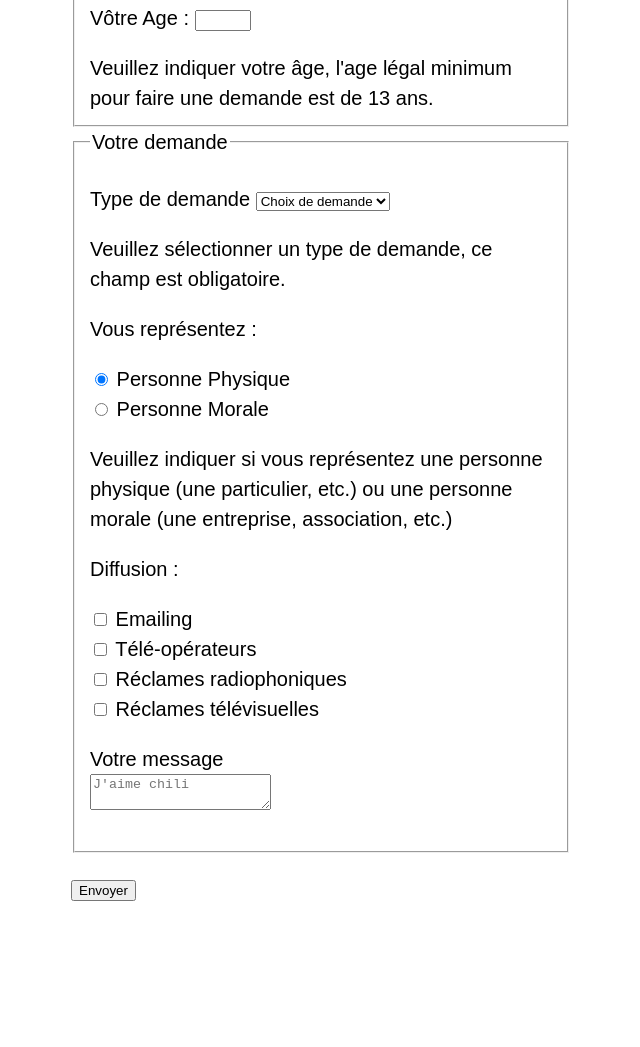
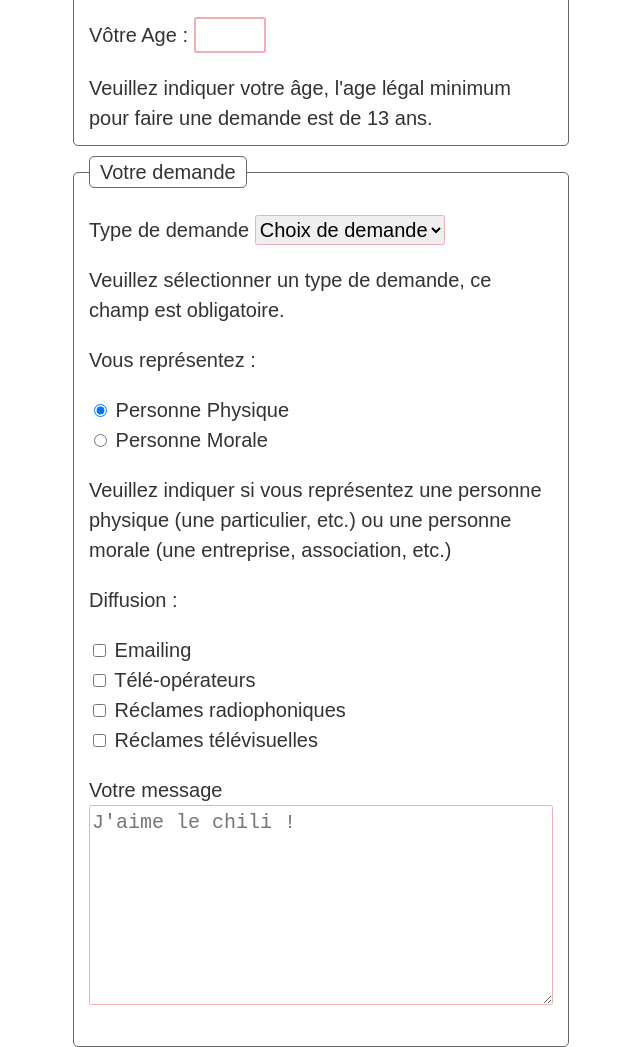
Before and after one commit to nicoduflot/2026-04-13-web-inter, a plain HTML site: page formulaire.html in a window 1280 px wide. Shown: the part 2108-3155 px from the top of the page, without its empty margins (319-959 px from the left). Before the commit the page ends 3069 px from the top, so only its background shows below. Drawn offline with Linux system fonts and the light colour scheme.

Commit message:
les formulaire : css formulaire, :valid, :invalid

```diff
--- a/css/style.css
+++ b/css/style.css
@@ -149,8 +149,34 @@ vw & vh =>  vw : viewport width (largeur de la surface d'affichage de l'appareil
 :root{
     font-family: Arial, Helvetica, sans-serif;
     font-size: 20px;
-    line-height: 1.5rem;
+    --line-height: 1.5rem;
+    line-height: var(--line-height);
     scroll-behavior: smooth;
+    --general-font-color: #333333;
+    color: var(--general-font-color);
+    /* variables formulaire */
+    --form-border-color: rgb(102, 102, 102);
+    --form-border-color-50: rgba(102, 102, 102, 0.5);
+    --form-border-radius: calc( 1rem / 4 );
+    --input-border-radius: calc( var(--form-border-radius) / 2 );
+    --gutter: calc( 1rem / 2);
+
+    --light-bg-color: #ddd;
+    --dark-bg-color: rgb(69, 69, 69);
+    --info-bg-color: #b4d0e8;
+    --danger-bg-color: #f1aeb5;
+    --success-bg-color: #a3cfbb;
+    --warning-bg-color: #f1d3ae;
+
+    --light-border-color: #666;
+    --dark-border-color: black;
+    --info-border-color: #1583e3;
+    --danger-border-color: #ea2a3d;
+    --success-border-color: #07ca73;
+    --warning-border-color: #ec8a12;
+
+
+
 }
 
 /*
@@ -206,12 +232,96 @@ Déclaration des classes
     max-width: 100%;
 }
 
-/* formulaire */
+/* formulaire de contact (si un formulaire possède au moins la classe .contact-form) */
 
-form{
+form.contact-form{
     max-width: 500px;
     margin-left: auto;
     margin-right: auto;
+}
+
+/*
+On essai d'appliquer au maximum le D.R.Y. : Don't Repeat Yourself
+*/
+
+form.contact-form fieldset,
+form.contact-form legend
+{
+    border-style: solid;
+    border-color: var(--form-border-color);
+    border-radius: var(--form-border-radius);
+    border-width: 1px;
+}
+
+form.contact-form legend{
+    padding: 0 var(--gutter);
+    /*
+    équivalent à :
+    padding-top: 0;
+    padding-right: var(--gutter);
+    padding-bottom: 0;
+    padding-left: var(--gutter);
+    */
+}
+
+form.contact-form fieldset{
+    margin-bottom: var(--gutter);
+}
+
+form.contact-form input,
+form.contact-form select,
+form.contact-form textarea{
+    font-size: 1rem;
+}
+/*
+un élément input de type number descendant d'un formulaire ayant au moins la classe contact-form
+form.contact-form input[type="number"]{
+    font-size: 0.8rem;
+}
+*/
+form.contact-form input[type="text"],
+form.contact-form input[type="email"],
+form.contact-form input[type="number"],
+form.contact-form textarea
+{
+    border-style: solid;
+    line-height: var(--line-height);
+    border-radius: var(--input-border-radius);
+}
+
+form.contact-form select{
+    border-style: solid;
+    height: var(--line-height);
+    border-radius: var(--input-border-radius);
+}
+
+/* Gérer la couleur des bordures :
+- champs non obligatoires : base
+- champs obligatoires vides : --danger-bg-color
+- champs obligatoires rempli : --success-bg-color
+*/
+
+/* si champs requis invalide */
+form.contact-form input[type="text"]:invalid,
+form.contact-form input[type="email"]:invalid,
+form.contact-form input[type="number"]:invalid,
+form.contact-form textarea:invalid,
+form.contact-form select:invalid{
+    border-color: var(--danger-bg-color);
+}
+
+/* si champs requis valide */
+form.contact-form input[type="text"]:valid,
+form.contact-form input[type="email"]:valid,
+form.contact-form input[type="number"]:valid,
+form.contact-form textarea:valid,
+form.contact-form select:valid{
+    border-color: var(--success-bg-color);
+}
+
+form.contact-form textarea{
+    width: 100%;
+    height: 25vh;
 }
 
 /*
--- a/formulaire.html
+++ b/formulaire.html
@@ -125,7 +125,7 @@
                 </article>
                 <article>
                     <h4>Exemple de formulaire</h4>
-                    <form method="get" action="./formulaire.html">
+                    <form class="contact-form" method="get" action="./formulaire.html">
                         <fieldset>
                             <legend>Informations personnelles</legend>
                             <p>
@@ -194,7 +194,7 @@
                             </p>
                             <p>
                                 <label for="message">Votre message</label><br />
-                                <textarea name="message" id="message" required placeholder="J'aime chili"></textarea>
+                                <textarea name="message" id="message" required placeholder="J'aime le chili !"></textarea>
                             </p>
                         </fieldset>
                         <p>
```
